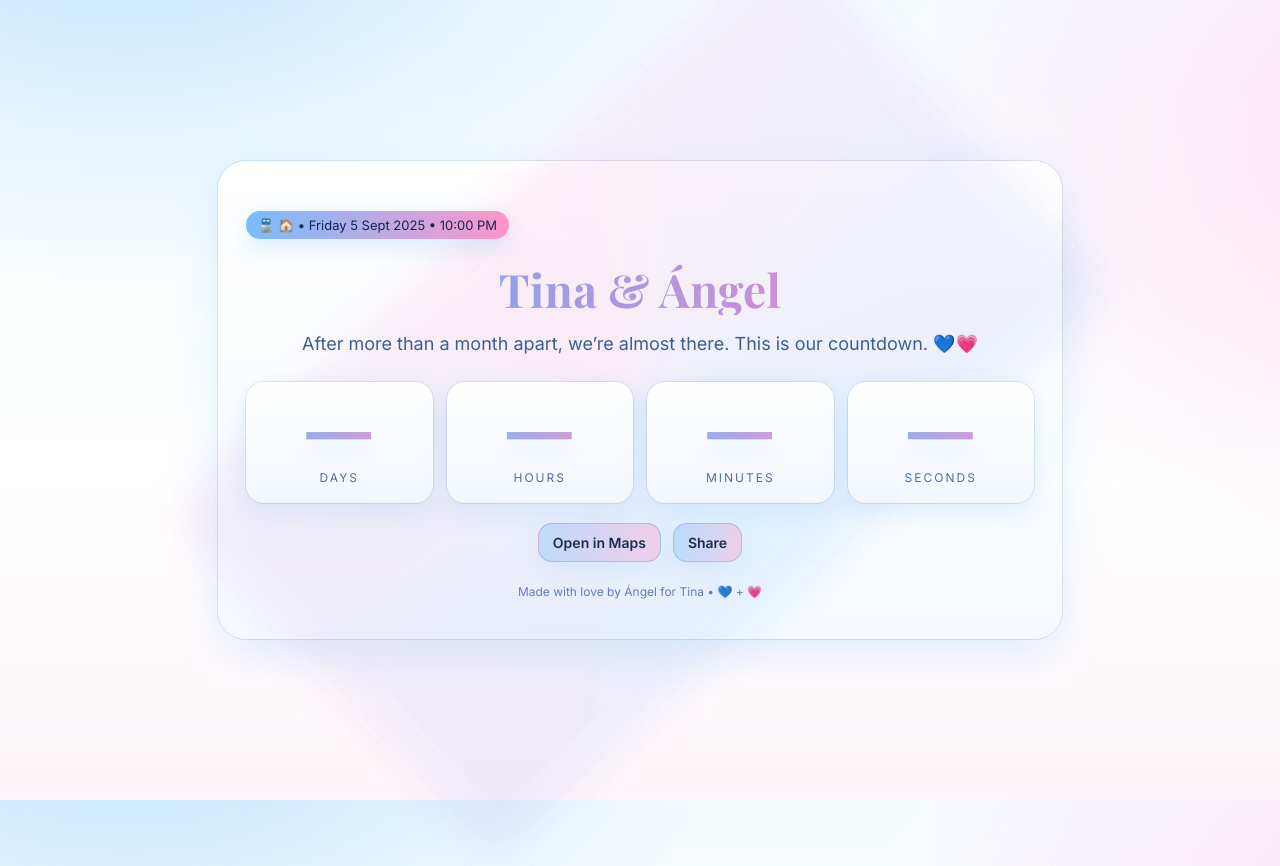
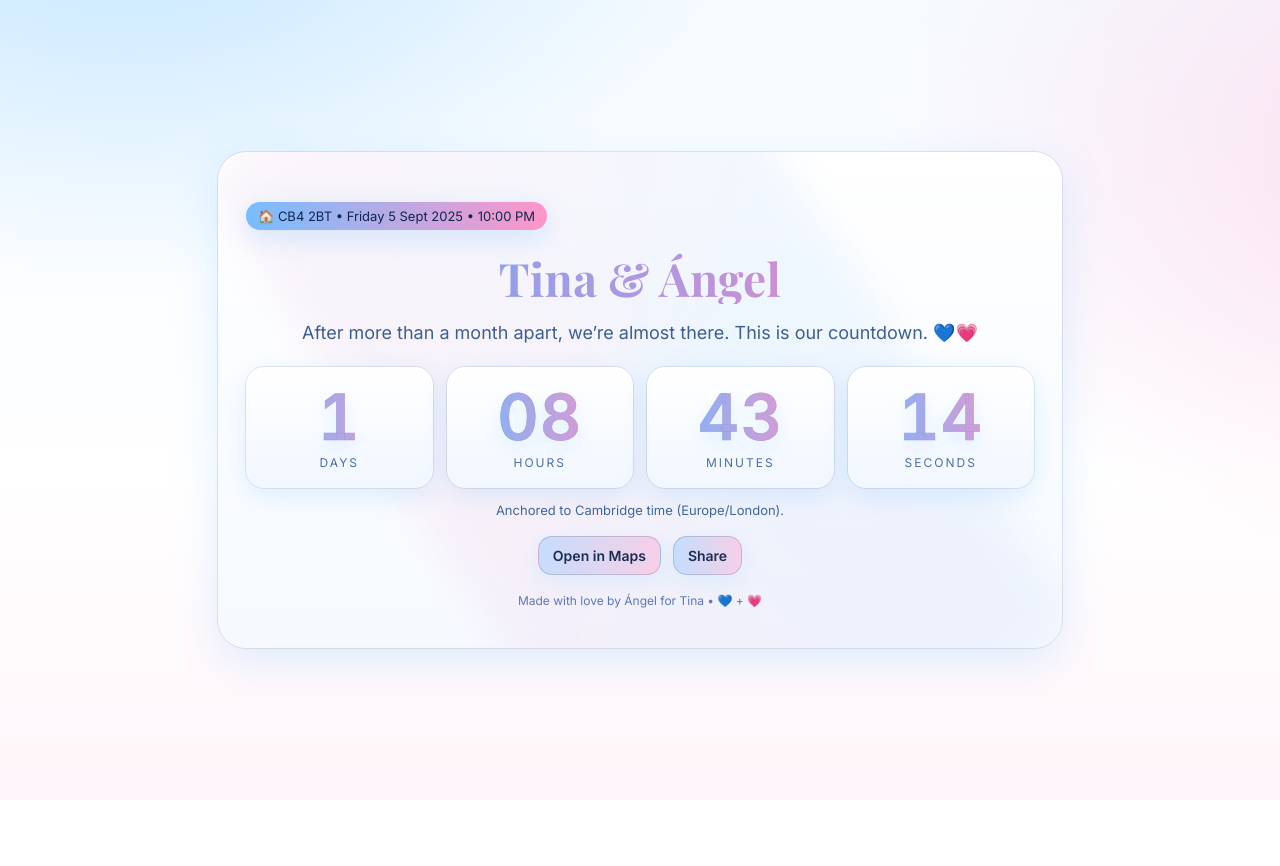
Before and after one commit to angel-boschdom/love-countdown, a plain HTML site: page index.html in a window 1280 px wide. Both pictures are taken after a click on the button "Share". After the commit the page ends 800 px from the top, so only its background shows below. Drawn offline with nearby package versions, Linux system fonts and the light colour scheme.

Commit message:
fix:countdown was broken in last commit, now fixed

```diff
--- a/index.html
+++ b/index.html
@@ -10,255 +10,138 @@
   <link rel="preconnect" href="https://fonts.googleapis.com" crossorigin>
   <link rel="preconnect" href="https://fonts.gstatic.com" crossorigin>
   <link href="https://fonts.googleapis.com/css2?family=Playfair+Display:wght@500;700&family=Inter:wght@300;400;600&display=swap" rel="stylesheet">
+
   <style>
     :root{
-      /* Softer, brighter accents */
-      --blue:#9fd6ff;   /* baby/sky blue */
-      --pink:#ffb6da;   /* soft pink */
-      --text:#1f3056;   /* comfortable dark blue for contrast on light bg */
-      --muted:#4f72a8;  /* mid blue for secondary text */
-      --ring: hsla(210, 100%, 70%, .35);
+      /* Baby/sky palette with a touch more contrast */
+      --blue:#6fbaff;
+      --pink:#ff8fc6;
+      --text:#1a2e4f;   /* ink */
+      --muted:#3d5f8f;  /* secondary */
+      --ring: hsla(210, 100%, 60%, .40);
     }
-    *{box-sizing:border-box}
-    html,body{height:100%}
+    *{ box-sizing:border-box }
+    html,body{ height:100% }
     body{
       margin:0;
       color:var(--text);
-      /* Light, optimistic background with gentle blue/pink bloom */
       background:
         radial-gradient(1000px 600px at 10% -10%, rgba(159,214,255,.55), transparent 60%),
         radial-gradient(1100px 700px at 120% 20%, rgba(255,182,218,.45), transparent 60%),
         linear-gradient(180deg, #f6fbff 0%, #ffffff 60%, #fff5fa 100%);
-      font-family: Inter, system-ui, -apple-system, Segoe UI, Roboto, "Helvetica Neue", Arial, "Noto Sans", "Apple Color Emoji","Segoe UI Emoji", "Segoe UI Symbol";
+      font-family: Inter, system-ui, -apple-system, Segoe UI, Roboto, "Helvetica Neue", Arial, "Noto Sans";
       display:grid;
       place-items:center;
       overflow-x:hidden;
     }
-    .wrap{
-      width:min(900px,92vw);
-      padding:32px 28px;
-    }
+    .wrap{ width:min(900px,92vw); padding:32px 28px }
+
     .card{
       position:relative;
       border-radius:28px;
       padding:40px 28px;
-      /* lighter glass on light background */
-      background:linear-gradient(180deg, rgba(255,255,255,.75), rgba(255,255,255,.65));
-      box-shadow: 0 10px 40px rgba(159,214,255,.25);
+      background:linear-gradient(180deg, #ffffff, #f6faff);
+      box-shadow: 0 14px 44px rgba(111,186,255,.22);
       backdrop-filter: blur(8px);
-      outline:1px solid rgba(20, 54, 100, .08);
+      outline:1px solid rgba(26,46,79,.10);
+      overflow:hidden;
     }
-    .halo::before,.halo::after{
+    .card::before{
       content:"";
-      position:absolute;
-      inset:-2px;
-      border-radius:30px;
-      background: conic-gradient(from 180deg at 50% 50%, rgba(159,214,255,.35), rgba(255,182,218,.35), rgba(159,214,255,.35));
-      filter: blur(18px);
-      opacity:.35;
-      z-index:-1;
-      animation: glow 9s linear infinite;
+      position:absolute; inset:-2px; border-radius:30px;
+      background: conic-gradient(from 180deg at 50% 50%, rgba(111,186,255,.35), rgba(255,143,198,.35), rgba(111,186,255,.35));
+      filter: blur(18px); opacity:.28; z-index:-1; animation: spin 12s linear infinite;
     }
-    @keyframes glow{ 0%{transform: rotate(0deg)} 100%{transform: rotate(360deg)} }
+    @keyframes spin{ to{ transform:rotate(360deg) } }
 
+    .badge{
+      display:inline-flex; align-items:center; gap:8px;
+      margin:10px auto 22px; padding:6px 12px; border-radius:999px;
+      font-size:13px; color:#0f2750;
+      background:linear-gradient(90deg, rgba(111,186,255,.95), rgba(255,143,198,.95));
+      box-shadow: 0 8px 26px rgba(111,186,255,.28);
+    }
     h1{
-      margin:0 0 6px;
-      font-family:"Playfair Display", serif;
-      font-weight:700;
-      letter-spacing:.3px;
-      font-size:clamp(28px, 5vw, 46px);
-      line-height:1.15;
-      text-align:center;
-      background: linear-gradient(90deg, var(--blue), var(--pink));
-      -webkit-background-clip:text;
-      background-clip:text;
-      color:transparent;
+      margin:0 0 8px; text-align:center;
+      font-family:"Playfair Display", serif; font-weight:700;
+      font-size:clamp(28px, 5vw, 46px); line-height:1.15; letter-spacing:.3px;
+      background: linear-gradient(90deg, #5fb0ff, #ff7fbf);
+      -webkit-background-clip:text; background-clip:text; color:transparent;
     }
-    .sub{
-      text-align:center;
-      color:var(--muted);
-      font-size:clamp(14px, 2.2vw, 18px);
-      margin-bottom:28px;
-    }
-    .badge{
-      display:inline-flex;
-      align-items:center;
-      gap:8px;
-      margin:10px auto 24px;
-      padding:6px 12px;
-      border-radius:999px;
-      font-size:13px;
-      color:#15325c;
-      /* lighter, cheerful pill */
-      background:linear-gradient(90deg, rgba(159,214,255,.95), rgba(255,182,218,.95));
-      box-shadow: 0 6px 24px rgba(159,214,255,.35);
-    }
+    .sub{ text-align:center; color:var(--muted); font-size:clamp(14px, 2.2vw, 18px); margin-bottom:24px }
+
     .countdown{
-      display:grid;
-      grid-template-columns:repeat(4, minmax(0,1fr));
-      gap:14px;
-      margin: 18px 0 10px;
+      display:grid; grid-template-columns:repeat(4, minmax(0,1fr));
+      gap:14px; margin: 12px 0 10px;
     }
     .unit{
-      position:relative;
-      padding:18px 10px;
-      border-radius:18px;
-      text-align:center;
-      background: linear-gradient(180deg, rgba(242,249,255,.9), rgba(255,255,255,.85));
-      outline:1px solid rgba(20, 54, 100, .08);
-      box-shadow: 0 6px 20px rgba(159,214,255,.25);
+      position:relative; padding:18px 10px; border-radius:18px; text-align:center;
+      background: linear-gradient(180deg, #ffffff, #f2f7ff);
+      outline:1px solid rgba(26,46,79,.10);
+      box-shadow: 0 8px 26px rgba(111,186,255,.20);
     }
     .num{
-      font-variant-numeric: tabular-nums;
-      font-feature-settings:"tnum" 1,"ss02" 1;
-      font-size: clamp(32px, 8vw, 64px);
-      line-height:1;
-      letter-spacing:1px;
-      font-weight:700;
+      font-variant-numeric: tabular-nums; font-feature-settings:"tnum" 1,"ss02" 1;
+      font-size: clamp(32px, 8vw, 64px); line-height:1; letter-spacing:1px; font-weight:700;
       background: linear-gradient(90deg, var(--blue), var(--pink));
-      -webkit-background-clip:text;
-      background-clip:text;
-      color:transparent;
-      text-shadow: none;
+      -webkit-background-clip:text; background-clip:text; color:transparent;
+      -webkit-text-stroke: 0.6px rgba(26,46,79,.08);
+      text-shadow: 0 8px 18px rgba(111,186,255,.18);
     }
     .label{
-      display:block;
-      margin-top:6px;
-      font-size:12px;
-      letter-spacing:2px;
-      text-transform:uppercase;
-      color:#5f7dbb;
-      opacity:.95;
+      display:block; margin-top:6px; font-size:12px; letter-spacing:2px; text-transform:uppercase;
+      color:#4c6fa6;
     }
-    .note{
-      margin:18px 0 2px;
-      font-size:13px;
-      color:#4f72a8;
-      text-align:center;
-      opacity:.95;
-    }
-    .when{
-      margin-top:8px;
-      font-size:14px;
-      color:#294a7a;
-      text-align:center;
-    }
-    .actions{
-      margin-top:20px;
-      display:flex;
-      justify-content:center;
-      gap:12px;
-      flex-wrap:wrap;
-    }
+
+    .note{ margin:14px 0 0; font-size:13px; color:#3f659a; text-align:center }
+
+    .actions{ margin-top:18px; display:flex; justify-content:center; gap:12px; flex-wrap:wrap }
     .btn{
-      --btn-bg: linear-gradient(90deg, rgba(159,214,255,.35), rgba(255,182,218,.35));
-      border:1px solid rgba(20, 54, 100, .15);
-      background:var(--btn-bg);
-      color:var(--text);
-      padding:10px 14px;
-      border-radius:14px;
-      text-decoration:none;
-      font-weight:600;
-      font-size:14px;
+      --btn-bg: linear-gradient(90deg, rgba(111,186,255,.35), rgba(255,143,198,.35));
+      border:1px solid rgba(26,46,79,.18); background:var(--btn-bg); color:var(--text);
+      padding:10px 14px; border-radius:14px; text-decoration:none; font-weight:600; font-size:14px;
       transition: transform .12s ease, box-shadow .12s ease, background .3s ease;
       box-shadow: 0 6px 20px rgba(159,214,255,.25);
     }
-    .btn:hover{ transform: translateY(-1px); box-shadow: 0 10px 26px rgba(159,214,255,.35); }
+    .btn:hover{ transform: translateY(-1px); box-shadow: 0 12px 30px rgba(111,186,255,.32) }
     .btn:focus-visible{ outline:3px solid var(--ring); outline-offset:3px }
-    footer{
-      margin-top:22px;
-      text-align:center;
-      font-size:12px;
-      color:#5d78b8;
-      opacity:.95;
-    }
+
+    footer{ margin-top:18px; text-align:center; font-size:12px; color:#5d78b8 }
+
+    /* Hearts */
     .heart{
-      position:fixed; left:50%; top:50%;
-      width:14px; height:14px; transform:translate(-50%, -50%) rotate(45deg);
+      position:fixed; left:50%; top:50%; width:14px; height:14px;
+      transform:translate(-50%, -50%) rotate(45deg);
       background: radial-gradient(circle at 30% 30%, var(--pink), var(--blue));
-      box-shadow: 0 0 20px rgba(255,182,218,.45);
+      box-shadow: 0 0 20px rgba(255,143,198,.45);
       clip-path: polygon(50% 0%, 61% 7%, 71% 18%, 78% 30%, 80% 44%, 76% 56%, 68% 66%, 50% 84%, 32% 66%, 24% 56%, 20% 44%, 22% 30%, 29% 18%, 39% 7%);
-      opacity:0;
-      pointer-events:none;
-      will-change: transform, opacity;
+      opacity:0; pointer-events:none; will-change: transform, opacity;
     }
     @keyframes floatUp {
       0%{ transform: translate(var(--x, 0), var(--y, 0)) scale(1); opacity:0 }
       10%{ opacity:.85 }
       100%{ transform: translate(var(--x, 0), calc(var(--y, 0) - 180px)) scale(0.9); opacity:0 }
     }
+
+    /* Mobile tweaks */
     @media (max-width:560px){
       .wrap{ padding:22px 18px }
       .card{ padding:28px 18px }
       .countdown{ gap:10px }
     }
+    @media (max-width:380px){
+      .countdown{ grid-template-columns:repeat(2, minmax(0,1fr)) }
+    }
     @media (prefers-reduced-motion: reduce){
-      .halo::before,.halo::after{ animation:none }
+      .card::before{ animation:none }
       .heart{ display:none }
     }
-
-        /* === Contrast boost (baby blue + soft pink, higher readability) === */
-    :root{
-    /* slightly deeper, still baby/sky vibe */
-    --blue:#6fbaff;   /* was #9fd6ff */
-    --pink:#ff8fc6;   /* was #ffb6da */
-    --text:#1a2e4f;   /* darker ink for body/buttons */
-    --muted:#3d5f8f;  /* secondary text */
-    --ring: hsla(210, 100%, 60%, .40);
-    }
-
-    /* brighter white card with a clearer edge */
-    .card{
-    background:linear-gradient(180deg, #ffffff, #f6faff);
-    outline:1px solid rgba(26,46,79,.10);
-    box-shadow: 0 14px 44px rgba(111,186,255,.22);
-    }
-
-    /* clearer tiles for numbers */
-    .unit{
-    background: linear-gradient(180deg, #ffffff, #f2f7ff);
-    outline:1px solid rgba(26,46,79,.10);
-    box-shadow: 0 8px 26px rgba(111,186,255,.20);
-    }
-
-    /* stronger digits but still soft; add a subtle stroke for legibility */
-    .num{
-    background: linear-gradient(90deg, var(--blue), var(--pink));
-    -webkit-background-clip:text; background-clip:text; color:transparent;
-    -webkit-text-stroke: 0.6px rgba(26,46,79,.08);
-    text-shadow: 0 8px 18px rgba(111,186,255,.18);
-    }
-
-    /* headings & labels slightly darker */
-    h1{
-    background: linear-gradient(90deg, #5fb0ff, #ff7fbf);
-    -webkit-background-clip:text; background-clip:text; color:transparent;
-    }
-    .label{ color:#4c6fa6; opacity:1 }
-
-    /* body copy */
-    .sub{ color:var(--muted) }
-    .note{ color:#3f659a }
-    .when{ color:#2a4a78 }
-
-    /* pill and buttons: darker ink on lighter bg */
-    .badge{
-    background:linear-gradient(90deg, rgba(111,186,255,.95), rgba(255,143,198,.95));
-    color:#0f2750;
-    box-shadow: 0 8px 26px rgba(111,186,255,.28);
-    }
-    .btn{
-    --btn-bg: linear-gradient(90deg, rgba(111,186,255,.35), rgba(255,143,198,.35));
-    border:1px solid rgba(26,46,79,.18);
-    color:var(--text);
-    }
-    .btn:hover{ box-shadow: 0 12px 30px rgba(111,186,255,.32) }
   </style>
 </head>
 <body>
   <main class="wrap">
-    <section class="card halo" aria-live="polite">
-      <div class="badge">🚆 🏠 • Friday 5 Sept 2025 • 10:00 PM</div>
+    <section class="card" aria-live="polite">
+      <div class="badge">🏠 CB4 2BT • Friday 5 Sept 2025 • 10:00 PM</div>
       <h1>Tina & Ángel</h1>
       <p class="sub">After more than a month apart, we’re almost there. This is our countdown. 💙💗</p>
 
@@ -268,6 +151,8 @@
         <div class="unit"><div class="num" id="m">—</div><span class="label">Minutes</span></div>
         <div class="unit"><div class="num" id="s">—</div><span class="label">Seconds</span></div>
       </div>
+
+      <p class="note">Anchored to Cambridge time (Europe/London).</p>
 
       <div class="actions">
         <a class="btn" href="https://maps.google.com/?q=CB4+2BT" target="_blank" rel="noopener">Open in Maps</a>
@@ -279,8 +164,7 @@
   </main>
 
   <script>
-    // Event moment: 22:00 in Cambridge (Europe/London) on 2025-09-05.
-    // London is UTC+1 on this date (BST), so UTC time is 21:00Z.
+    // Event: 22:00 in Cambridge (BST) on 2025-09-05 => 21:00 UTC
     const EVENT_ISO_UTC = '2025-09-05T21:00:00Z';
     const eventDateUTC = new Date(EVENT_ISO_UTC);
 
@@ -288,26 +172,8 @@
     const elH = document.getElementById('h');
     const elM = document.getElementById('m');
     const elS = document.getElementById('s');
-    const uk = document.getElementById('when-uk');
-    const loc = document.getElementById('when-local');
     const shareBtn = document.getElementById('shareBtn');
 
-    // Format the "when" text
-    try {
-      const ukFmt = new Intl.DateTimeFormat('en-GB', {
-        dateStyle: 'full', timeStyle: 'short', timeZone: 'Europe/London'
-      });
-      const yourFmt = new Intl.DateTimeFormat(undefined, {
-        dateStyle: 'full', timeStyle: 'short'
-      });
-      uk.textContent = ukFmt.format(eventDateUTC);
-      loc.textContent = yourFmt.format(eventDateUTC) + ` (${Intl.DateTimeFormat().resolvedOptions().timeZone})`;
-    } catch {
-      uk.textContent = 'Fri, 5 Sep 2025, 22:00';
-      loc.textContent = 'Will match your device time';
-    }
-
-    // Countdown
     const pad2 = n => String(n).padStart(2,'0');
     let tickId = null;
 
@@ -325,7 +191,6 @@
     }
 
     function celebrate(){
-      // Gentle floating hearts
       for(let i=0;i<24;i++){
         const h = document.createElement('div');
         h.className = 'heart';
@@ -349,19 +214,20 @@
         if (tickId) clearInterval(tickId);
         document.querySelector('.sub').innerHTML = `It’s time. I’m here. 💙💗`;
         celebrate();
-        setInterval(celebrate, 1800); // a few waves of hearts
+        setInterval(celebrate, 1800);
       }
     }
 
+    // Start aligned to the second
     tick();
-    const startDelay = 1000 - (Date.now() % 1000); // align to the second
+    const startDelay = 1000 - (Date.now() % 1000);
     setTimeout(()=> { tickId = setInterval(tick, 1000); }, startDelay);
 
-    // Web Share API (fallback to URL copy)
+    // Web Share API (with copy fallback)
     shareBtn.addEventListener('click', async (e)=>{
       e.preventDefault();
       const shareData = {
-        title: 'Countdown to our Cambridge arrival',
+        title: 'Tonight at 22:00 — CB4 2BT',
         text: 'Tina, here’s our little countdown 💙💗',
         url: location.href
       };
```
